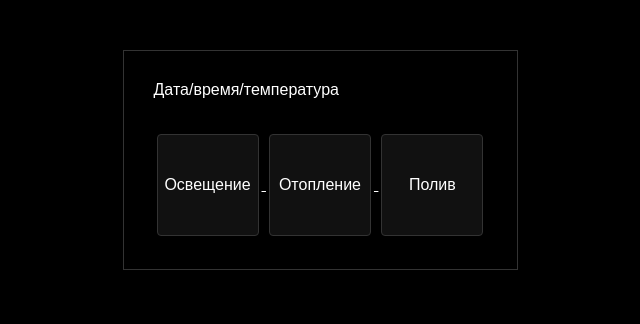
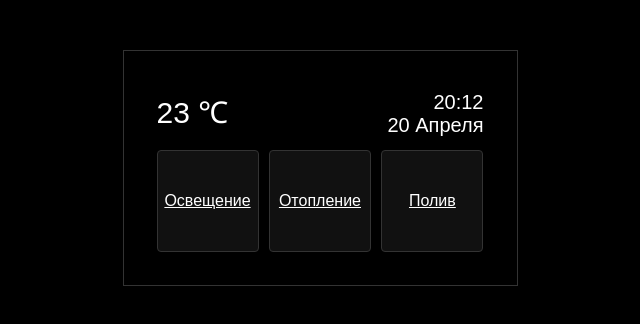
Before and after one commit to smarthata/smarthata-arduino-server, a plain HTML site: page web/index.html in a window 1280 px wide. Shown: the whole page, without its empty margins (320-960 px from the left). Drawn offline with nearby package versions, Linux system fonts and the light colour scheme.

Commit message:
Add AngularJS

```diff
--- a/web/index.html
+++ b/web/index.html
@@ -1,5 +1,5 @@
 <!doctype html>
-<html lang="en">
+<html lang="en" ng-app="SmartHataApp">
 <head>
     <meta charset="UTF-8">
     <title>SmartHata</title>
@@ -14,7 +14,7 @@
             border: 1px solid #333333;
         }
 
-        div.block {
+        .tile {
             display: inline-block;
             min-width: 100px;
             min-height: 100px;
@@ -30,17 +30,33 @@
             color: white;
         }
     </style>
+    <script src="https://ajax.googleapis.com/ajax/libs/angularjs/1.6.4/angular.min.js"></script>
+    <script>
+        angular.module('SmartHataApp', [])
+            .controller('DateTimeController', function () {
+                this.data = {
+                    date: "20 Апреля",
+                    time: "20:12",
+                    temperature: "23"
+                };
+            });
+    </script>
 </head>
 <body>
-<div style="height:50px;">Дата/время/температура</div>
-<a href="#lighting">
-    <div class="block">Освещение</div>
-</a>
-<a href="#warming">
-    <div class="block">Отопление</div>
-</a>
-<a href="#watering">
-    <div class="block">Полив</div>
-</a>
+<div ng-controller="DateTimeController as dateTime" style="margin:10px 3px;">
+    <div style="display:inline-block;float:left;font-size:30px;">
+        {{dateTime.data.temperature}} ℃
+    </div>
+    <div style="display:inline;float:right;text-align:right;font-size:20px;">
+        {{dateTime.data.time}}<br/>
+        {{dateTime.data.date}}
+    </div>
+    <div style="clear: both"></div>
+</div>
+<div>
+    <a href="#lighting" class="tile">Освещение</a>
+    <a href="#warming" class="tile">Отопление</a>
+    <a href="#watering" class="tile">Полив</a>
+</div>
 </body>
 </html>
```
